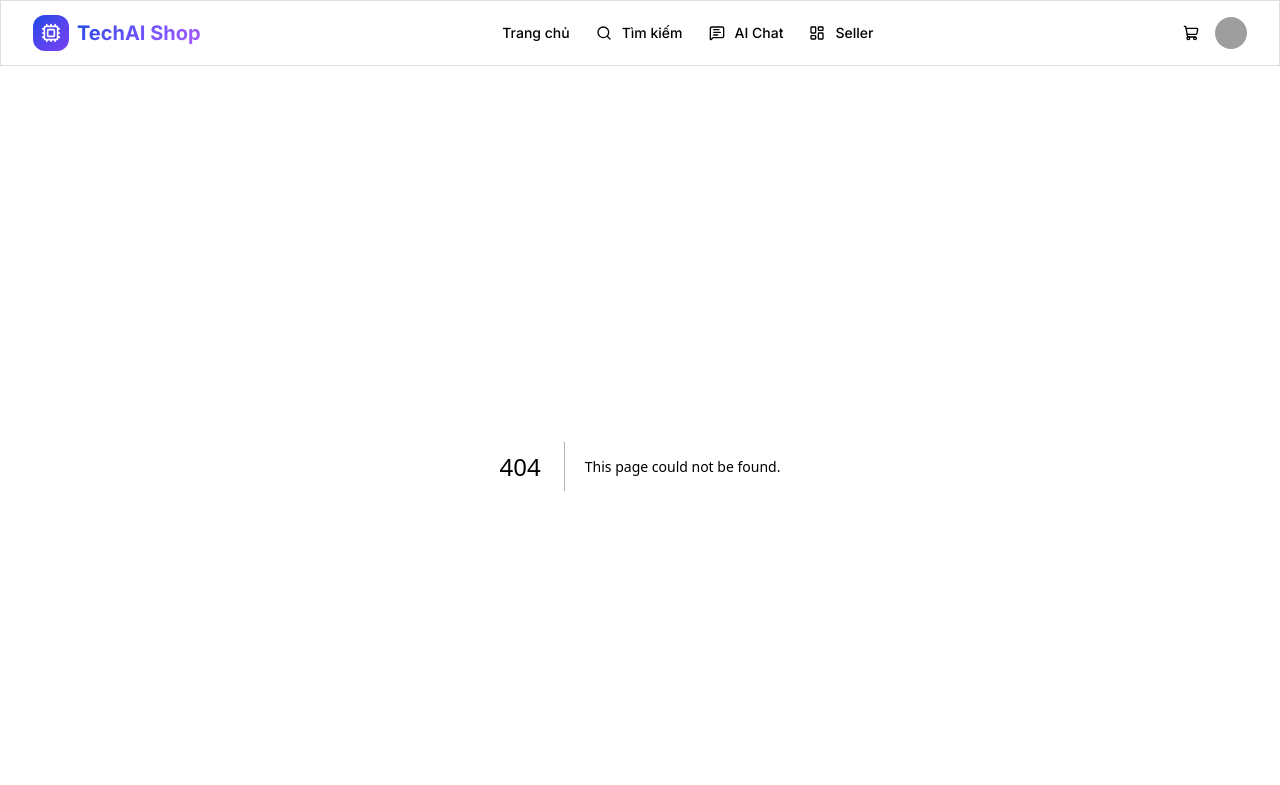
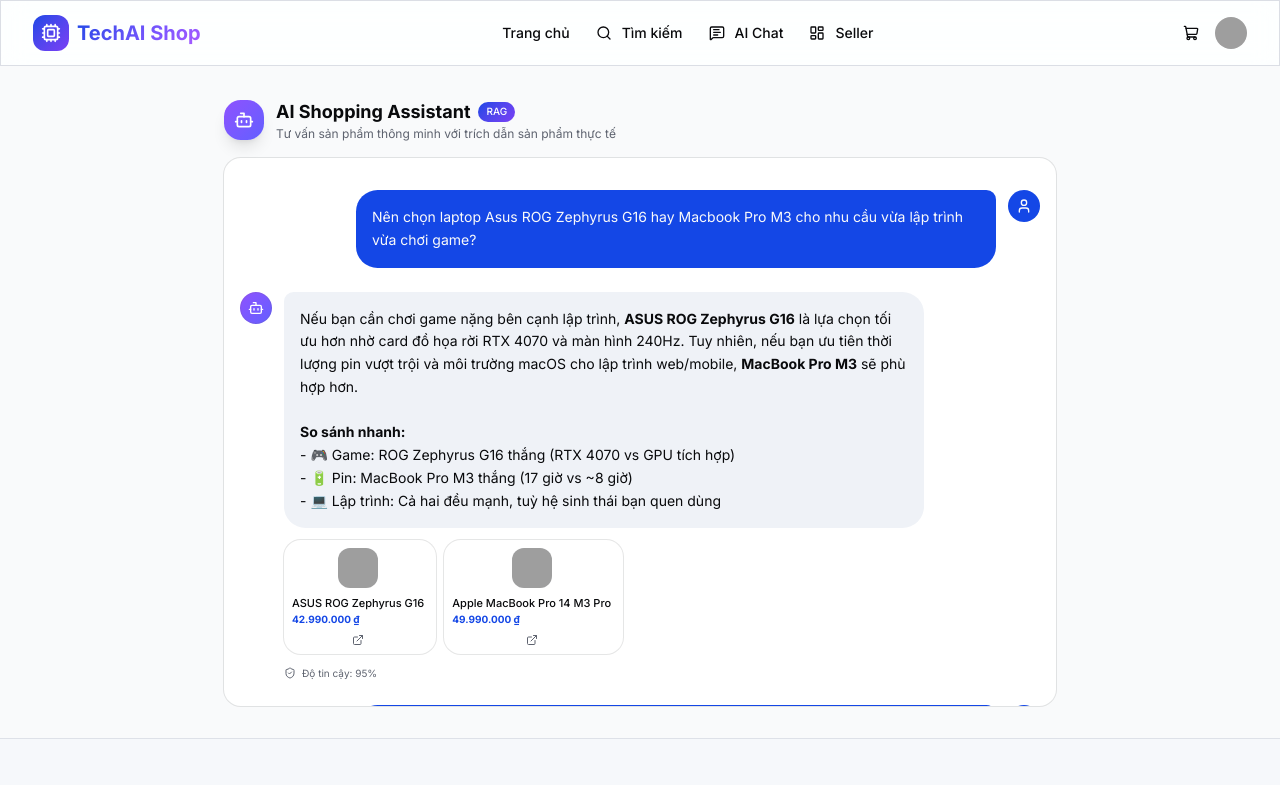
Before and after one commit to hoangnguyen412/eamora-ai-shop, a Next.js app: page /chat in a window 1280 px wide. Before the commit this address had no page. Shown: the top 785 px of the page. Built offline with nearby package versions, Linux system fonts and the light colour scheme; grey boxes are pictures that could not be loaded.

Commit message:
feat: build chat interface

```diff
--- /dev/null
+++ b/src/app/chat/page.tsx
@@ -0,0 +1,140 @@
+"use client";
+
+import { useState, useRef, useEffect } from "react";
+import Image from "next/image";
+import Link from "next/link";
+import mockData from "@/mocks/db.json";
+import { ChatMessage, CitedProduct } from "@/types";
+import { formatPrice } from "@/lib/helpers";
+import { Button } from "@/components/ui/button";
+import { Card, CardContent } from "@/components/ui/card";
+import { Textarea } from "@/components/ui/textarea";
+import { Badge } from "@/components/ui/badge";
+import { ScrollArea } from "@/components/ui/scroll-area";
+import { Avatar, AvatarFallback } from "@/components/ui/avatar";
+import { Send, Bot, User, Sparkles, ShieldCheck, ExternalLink } from "lucide-react";
+
+const initialMessages = mockData.chatHistory as unknown as ChatMessage[];
+
+export default function ChatPage() {
+  const [messages, setMessages] = useState<ChatMessage[]>(initialMessages);
+  const [input, setInput] = useState("");
+  const [isTyping, setIsTyping] = useState(false);
+  const scrollRef = useRef<HTMLDivElement>(null);
+
+  useEffect(() => {
+    if (scrollRef.current) {
+      scrollRef.current.scrollTop = scrollRef.current.scrollHeight;
+    }
+  }, [messages, isTyping]);
+
+  const handleSend = () => {
+    if (!input.trim()) return;
+    const userMsg: ChatMessage = {
+      id: `msg_${Date.now()}`, role: "user", content: input.trim(), timestamp: new Date().toISOString(),
+    };
+    setMessages((prev) => [...prev, userMsg]);
+    setInput("");
+    setIsTyping(true);
+    setTimeout(() => {
+      const botMsg: ChatMessage = {
+        id: `msg_${Date.now() + 1}`, role: "assistant",
+        content: "Cảm ơn bạn đã hỏi! Mình có thể giúp bạn:\n\n• **So sánh** các sản phẩm công nghệ\n• **Tư vấn** laptop/điện thoại theo nhu cầu & ngân sách\n• **Tra cứu** thông số kỹ thuật chi tiết\n• **Theo dõi giá** với Price Agent\n\nBạn muốn tìm hiểu về sản phẩm nào?",
+        groundednessScore: 0.88, timestamp: new Date().toISOString(),
+      };
+      setMessages((prev) => [...prev, botMsg]);
+      setIsTyping(false);
+    }, 1500);
+  };
+
+  const handleKeyDown = (e: React.KeyboardEvent) => {
+    if (e.key === "Enter" && !e.shiftKey) { e.preventDefault(); handleSend(); }
+  };
+
+  return (
+    <div className="mx-auto max-w-4xl px-4 sm:px-6 lg:px-8 py-8 h-[calc(100vh-8rem)] flex flex-col">
+      <div className="flex items-center gap-3 mb-4">
+        <div className="flex h-10 w-10 items-center justify-center rounded-xl bg-gradient-to-br from-violet-500 to-indigo-500 shadow-lg">
+          <Bot className="h-5 w-5 text-white" />
+        </div>
+        <div>
+          <h1 className="text-lg font-bold flex items-center gap-2">
+            AI Shopping Assistant
+            <Badge className="bg-gradient-brand text-white border-0 text-[10px]">RAG</Badge>
+          </h1>
+          <p className="text-xs text-muted-foreground">Tư vấn sản phẩm thông minh với trích dẫn sản phẩm thực tế</p>
+        </div>
+      </div>
+
+      <Card className="flex-1 flex flex-col overflow-hidden">
+        <ScrollArea className="flex-1 p-4" ref={scrollRef}>
+          <div className="space-y-6">
+            {messages.map((msg) => (
+              <div key={msg.id} className={`flex gap-3 ${msg.role === "user" ? "flex-row-reverse" : ""}`}>
+                <Avatar className="h-8 w-8 shrink-0">
+                  <AvatarFallback className={msg.role === "assistant" ? "bg-gradient-to-br from-violet-500 to-indigo-500 text-white" : "bg-primary text-primary-foreground"}>
+                    {msg.role === "assistant" ? <Bot className="h-4 w-4" /> : <User className="h-4 w-4" />}
+                  </AvatarFallback>
+                </Avatar>
+                <div className={`max-w-[80%] space-y-3 ${msg.role === "user" ? "items-end" : ""}`}>
+                  <div className={`rounded-2xl p-4 text-sm leading-relaxed ${msg.role === "user" ? "bg-primary text-primary-foreground rounded-tr-md" : "bg-muted rounded-tl-md"}`}>
+                    <div dangerouslySetInnerHTML={{ __html: msg.content.replace(/\*\*(.*?)\*\*/g, "<strong>$1</strong>").replace(/\n/g, "<br/>") }} />
+                  </div>
+                  {msg.citedProducts && msg.citedProducts.length > 0 && (
+                    <div className="flex flex-wrap gap-2">
+                      {msg.citedProducts.map((cp) => (
+                        <Link key={cp.id} href={`/products/${cp.id}`}>
+                          <Card className="flex items-center gap-2 p-2 pr-3 hover:shadow-md transition-shadow cursor-pointer">
+                            <div className="w-10 h-10 rounded-lg overflow-hidden bg-muted/50 shrink-0">
+                              <Image src={cp.thumbnailUrl} alt={cp.name} width={40} height={40} className="h-full w-full object-cover" unoptimized />
+                            </div>
+                            <div>
+                              <p className="text-[11px] font-medium line-clamp-1">{cp.name}</p>
+                              <p className="text-[10px] text-primary font-bold">{formatPrice(cp.price)}</p>
+                            </div>
+                            <ExternalLink className="h-3 w-3 text-muted-foreground shrink-0" />
+                          </Card>
+                        </Link>
+                      ))}
+                    </div>
+                  )}
+                  {msg.groundednessScore && (
+                    <div className="flex items-center gap-1.5 text-[10px] text-muted-foreground">
+                      <ShieldCheck className="h-3 w-3" />
+                      Độ tin cậy: {Math.round(msg.groundednessScore * 100)}%
+                    </div>
+                  )}
+                </div>
+              </div>
+            ))}
+            {isTyping && (
+              <div className="flex gap-3">
+                <Avatar className="h-8 w-8 shrink-0">
+                  <AvatarFallback className="bg-gradient-to-br from-violet-500 to-indigo-500 text-white"><Bot className="h-4 w-4" /></AvatarFallback>
+                </Avatar>
+                <div className="bg-muted rounded-2xl rounded-tl-md p-4">
+                  <div className="flex gap-1">
+                    <span className="w-2 h-2 bg-muted-foreground/40 rounded-full animate-bounce" />
+                    <span className="w-2 h-2 bg-muted-foreground/40 rounded-full animate-bounce [animation-delay:150ms]" />
+                    <span className="w-2 h-2 bg-muted-foreground/40 rounded-full animate-bounce [animation-delay:300ms]" />
+                  </div>
+                </div>
+              </div>
+            )}
+          </div>
+        </ScrollArea>
+        <CardContent className="p-4 border-t">
+          <div className="flex gap-2">
+            <Textarea value={input} onChange={(e) => setInput(e.target.value)} onKeyDown={handleKeyDown} placeholder="Hỏi AI về sản phẩm công nghệ... (Enter để gửi)" className="resize-none min-h-[44px] max-h-32" rows={1} />
+            <Button onClick={handleSend} disabled={!input.trim() || isTyping} className="bg-gradient-brand text-white hover:opacity-90 shrink-0" size="icon">
+              <Send className="h-4 w-4" />
+            </Button>
+          </div>
+          <p className="mt-2 text-[10px] text-muted-foreground text-center flex items-center justify-center gap-1">
+            <Sparkles className="h-3 w-3" /> Powered by RAG AI — Trích dẫn sản phẩm thực từ cơ sở dữ liệu
+          </p>
+        </CardContent>
+      </Card>
+    </div>
+  );
+}
```
